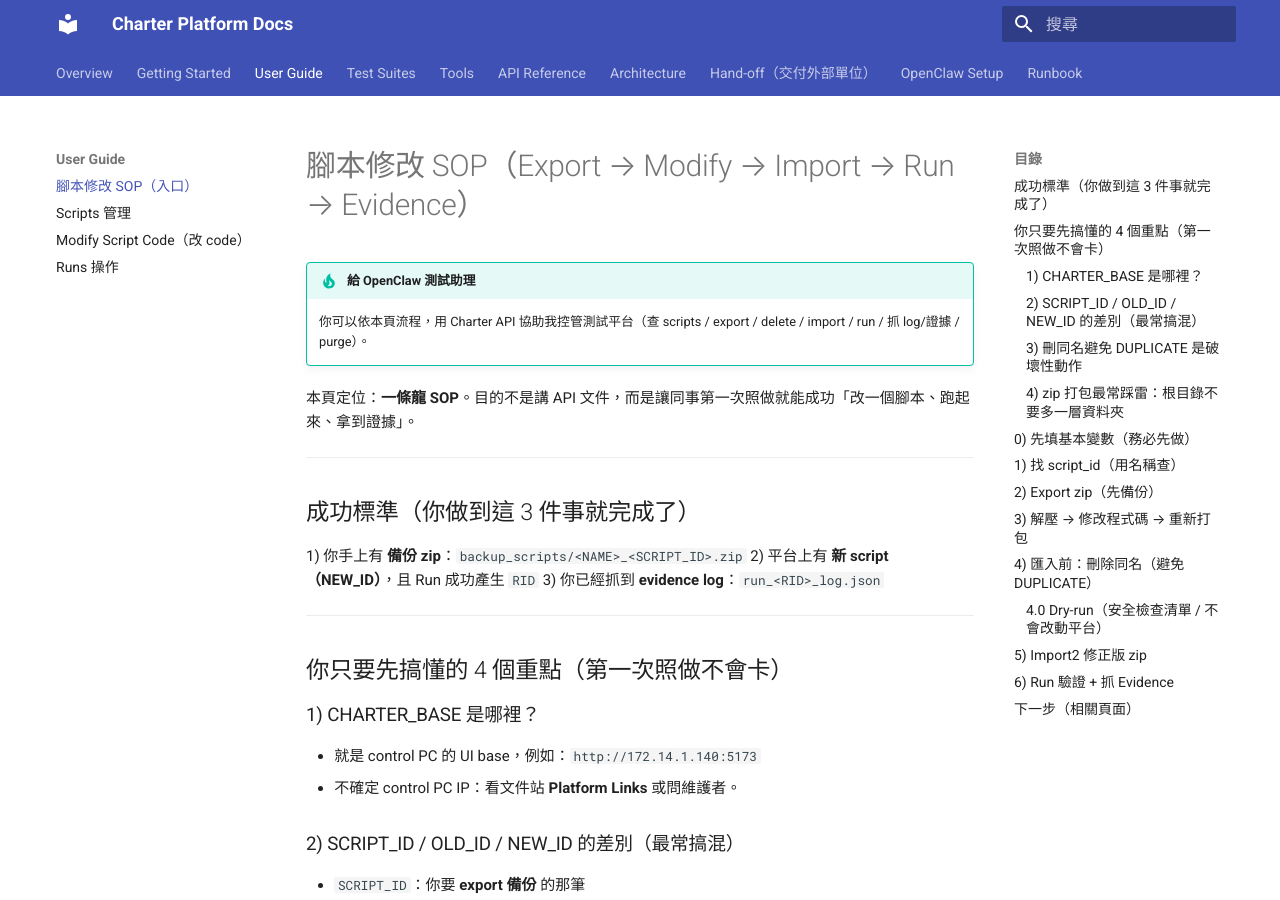
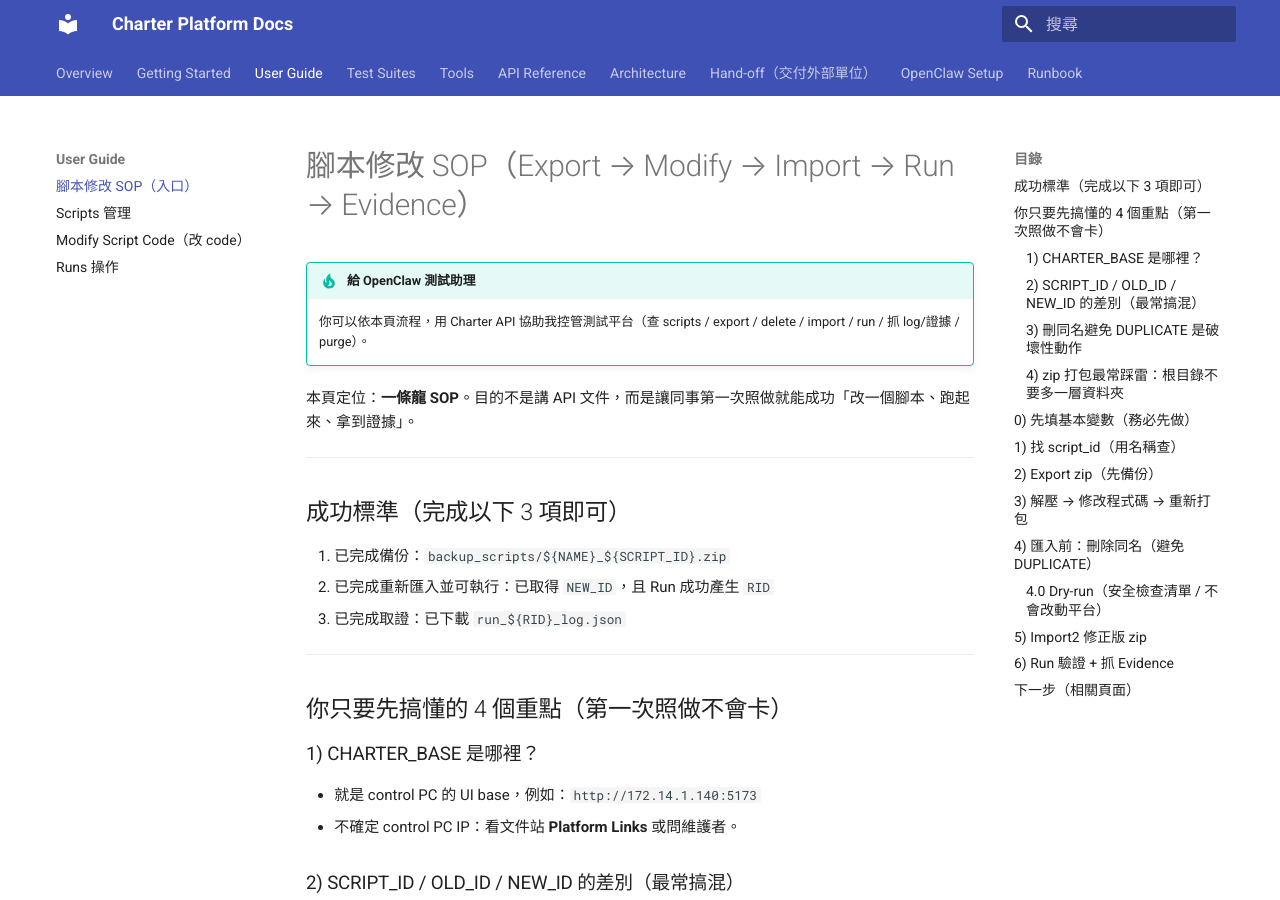
Before and after one commit to askeywifisit-ui/charter_project, an MkDocs documentation site: the page built from docs/charter_site/docs/user_guide/script_change_sop.md, in a window 1280 px wide and 900 px high. Built offline with MkDocs 1.6.1 and Material for MkDocs 9.7.7, drawn with Linux system fonts in a browser that asks for light colours; comment, search, counter and statistics services are not loaded.

Commit message:
docs: remove heading permalinks and polish success criteria formatting

```diff
--- a/docs/charter_site/docs/user_guide/script_change_sop.md
+++ b/docs/charter_site/docs/user_guide/script_change_sop.md
@@ -8,11 +8,11 @@
 
 ---
 
-## 成功標準（你做到這 3 件事就完成了）
+## 成功標準（完成以下 3 項即可）
 
-1) 你手上有 **備份 zip**：`backup_scripts/<NAME>_<SCRIPT_ID>.zip`
-2) 平台上有 **新 script（NEW_ID）**，且 Run 成功產生 `RID`
-3) 你已經抓到 **evidence log**：`run_<RID>_log.json`
+1. 已完成備份：`backup_scripts/${NAME}_${SCRIPT_ID}.zip`
+2. 已完成重新匯入並可執行：已取得 `NEW_ID`，且 Run 成功產生 `RID`
+3. 已完成取證：已下載 `run_${RID}_log.json`
 
 ---
 
--- a/docs/charter_site/mkdocs.yml
+++ b/docs/charter_site/mkdocs.yml
@@ -25,8 +25,7 @@
   - admonition
   - footnotes
   - tables
-  - toc:
-      permalink: true
+  - toc
   - pymdownx.details
   - pymdownx.superfences:
       custom_fences:
```
